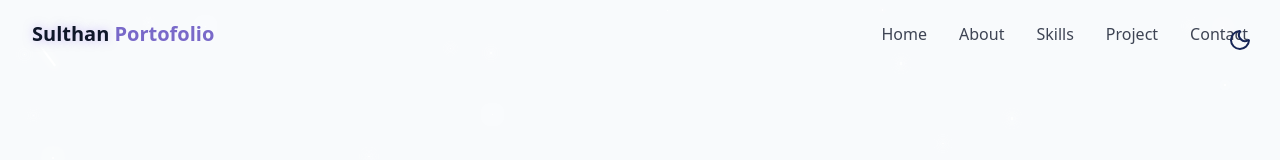
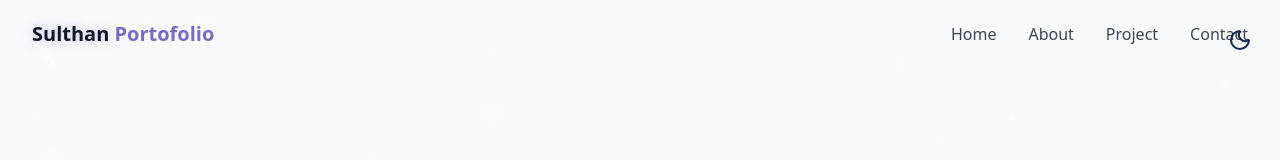
Before and after one commit to SulthanAuliaRahman/MyPortfolioSite, a React (Vite) app: page / in a window 1280 px wide. Shown: the top 160 px of the page. Built offline with nearby package versions, Linux system fonts and the light colour scheme.

Commit message:
hide Skills at Navbar

```diff
--- a/src/components/Navbar.jsx
+++ b/src/components/Navbar.jsx
@@ -5,7 +5,7 @@ import { useEffect, useState } from "react";
 const navItems = [
   { name: "Home", href: "#hero" },
   { name: "About", href: "#about" },
-  { name: "Skills", href: "#skills" },
+  // { name: "Skills", href: "#skills" }, // TODO:Change to blog
   { name: "Project", href: "#projects" },
   { name: "Contact", href: "#contact" },
 ];
```
